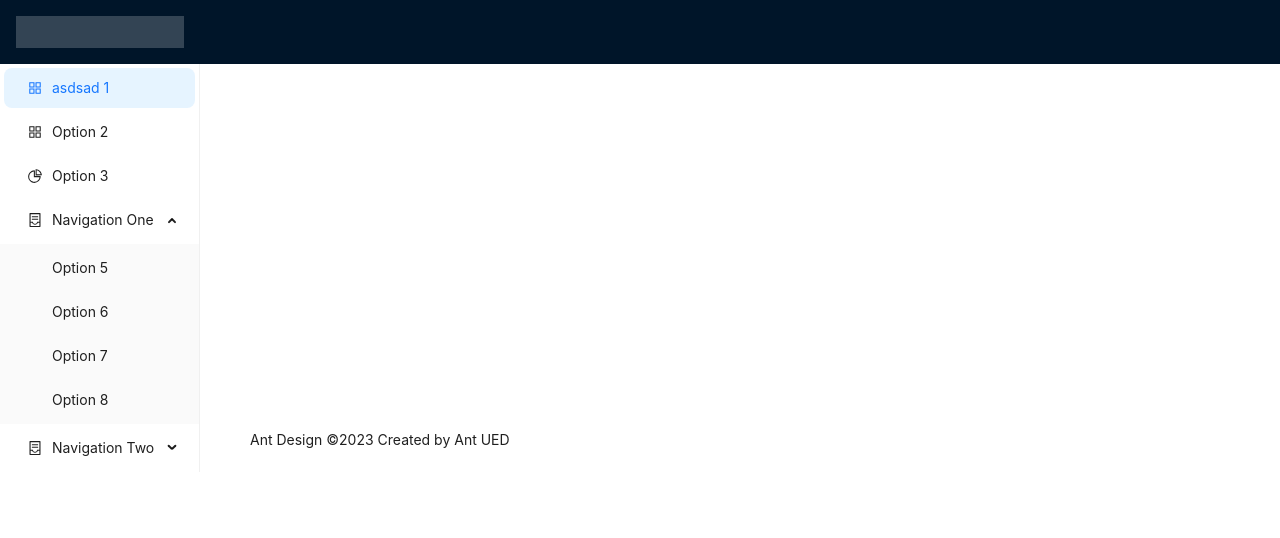
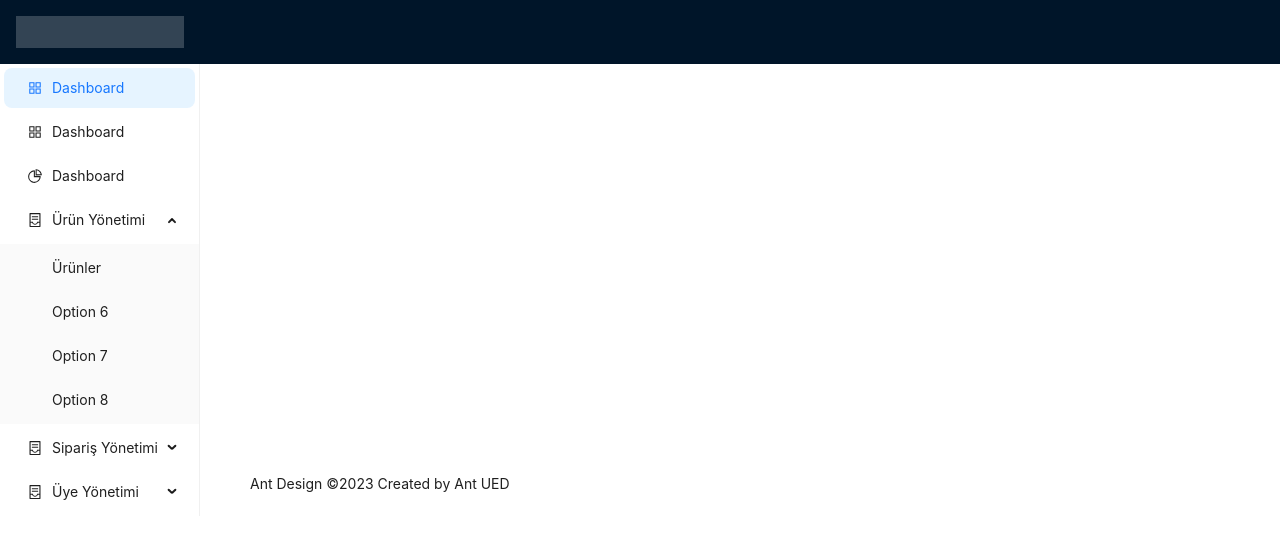
Before and after one commit to aloneclb/ECommerce-React-Client, a React (Create React App) app: page /admin in a window 1280 px wide. Shown: the top 538 px of the page. Built offline with nearby package versions, Linux system fonts and the light colour scheme.

Commit message:
Layout düzenlemesi

```diff
--- a/src/Admin/AdminPage.js
+++ b/src/Admin/AdminPage.js
@@ -2,8 +2,9 @@ import "./AdminPage.scss"
 import React from 'react'
 import { Outlet } from 'react-router-dom'
 import { Layout } from 'antd';
-import Sidebar from './Layout/Sidebar'
-const { Header, Content, Footer, Sider } = Layout;
+import SidebarLayout from './Layout/SidebarLayout'
+import HeaderLayout from "./Layout/HeaderLayout";
+const { Content, Footer, Sider } = Layout;
 
 function AdminPage() {
 	return (
@@ -19,10 +20,10 @@ function AdminPage() {
 					console.log(collapsed, type);
 				}}
 			>
-				<Sidebar/>
+				<SidebarLayout/>
 			</Sider>
 			<Layout className="bg-white">
-				<Header style={{ padding: 0 }} />
+				<HeaderLayout />
 				<Content className="bg-white" style={{ margin: '24px 16px 0'}}>
 
 					<Outlet />
--- /dev/null
+++ b/src/Admin/Layout/HeaderLayout.js
@@ -0,0 +1,13 @@
+import React from 'react'
+import { Layout } from 'antd';
+const { Header } = Layout;
+
+function HeaderLayout() {
+	return (
+		<div>
+			<Header style={{ padding: 0 }} />
+		</div>
+	)
+}
+
+export default HeaderLayout
--- a/src/Admin/Layout/Sidebar.js
+++ /dev/null
@@ -1,62 +0,0 @@
-import { useState } from 'react';
-import { Button, Menu } from 'antd';
-import {
-	AppstoreOutlined,
-	ContainerOutlined,
-	MenuFoldOutlined,
-	MenuUnfoldOutlined,
-	PieChartOutlined } from '@ant-design/icons';
-
-
-function getItem(label, key, icon, children, type) {
-	return {
-		key,
-		icon,
-		children,
-		label,
-		type,
-	};
-}
-
-const items = [
-	getItem('asdsad 1', '1', <AppstoreOutlined />),
-	getItem('Option 2', '2', <AppstoreOutlined />),
-	getItem('Option 3', '3', <PieChartOutlined />),
-	getItem('Navigation One', 'sub1', <ContainerOutlined />, [
-		getItem('Option 5', '5'),
-		getItem('Option 6', '6'),
-		getItem('Option 7', '7'),
-		getItem('Option 8', '8'),
-	]),
-	getItem('Navigation Two', 'sub2', <ContainerOutlined />, [
-		getItem('Option 9', '9'),
-		getItem('Option 10', '10'),
-		getItem('Submenu', 'sub3', null, [getItem('Option 11', '11'), getItem('Option 12', '12')]),
-	]),
-];
-
-
-const Sidebar = () => {
-	const [collapsed, setCollapsed] = useState(false);
-	const toggleCollapsed = () => {
-		setCollapsed(!collapsed);
-	 };
-
-	return (
-		<div>
-			<div className="logo" />
-			{/* <Button type="primary" onClick={toggleCollapsed} style={{ marginBottom: 16 }}>
-				{collapsed ? <MenuUnfoldOutlined /> : <MenuFoldOutlined />}
-			</Button> */}
-
-			<Menu defaultSelectedKeys={['1']}
-				defaultOpenKeys={['sub1']}
-				mode="inline"
-				theme="light"
-				inlineCollapsed={collapsed}
-				items={items} />
-		</div>
-  )
-}
-
-export default Sidebar
--- /dev/null
+++ b/src/Admin/Layout/SidebarLayout.js
@@ -0,0 +1,69 @@
+import { useState } from 'react';
+import { Button, Menu } from 'antd';
+import {
+	AppstoreOutlined,
+	ContainerOutlined,
+	MenuFoldOutlined,
+	MenuUnfoldOutlined,
+	PieChartOutlined } from '@ant-design/icons';
+
+
+function getItem(label, key, icon, children, type) {
+	return {
+		key,
+		icon,
+		children,
+		label,
+		type,
+	};
+}
+
+const items = [
+	getItem('Dashboard', '1', <AppstoreOutlined />),
+	getItem('Dashboard', '2', <AppstoreOutlined />),
+	getItem('Dashboard', '3', <PieChartOutlined />),
+	getItem('Ürün Yönetimi', 'sub1', <ContainerOutlined />, [
+		getItem('Ürünler', '5'),
+		getItem('Option 6', '6'),
+		getItem('Option 7', '7'),
+		getItem('Option 8', '8'),
+	]),
+	getItem('Sipariş Yönetimi', 'sub2', <ContainerOutlined />, [
+		getItem('Option 9', '9'),
+		getItem('Option 10', '10'),
+		getItem('Submenu', 'sub3', null, [getItem('Option 11', '11'), getItem('Option 12', '12')]),
+	]),
+	getItem('Üye Yönetimi', 'sub2', <ContainerOutlined />, [
+		getItem('Option 9', '9'),
+		getItem('Option 10', '10'),
+		getItem('Submenu', 'sub3', null, [getItem('Option 11', '11'), getItem('Option 12', '12')]),
+	]),
+];
+
+
+const SidebarLayout = () => {
+	const [collapsed, setCollapsed] = useState(false);
+
+	return (
+		<div>
+			<div className="logo"/>
+			<Menu defaultSelectedKeys={['1']}
+				defaultOpenKeys={['sub1']}
+				mode="inline"
+				theme="light"
+				inlineCollapsed={collapsed}
+				items={items} />
+		</div>
+  )
+}
+
+export default SidebarLayout
+
+
+
+	// const toggleCollapsed = () => {
+	// 	setCollapsed(!collapsed);
+	//  };
+			{/* <Button type="primary" onClick={toggleCollapsed} style={{ marginBottom: 16 }}>
+				{collapsed ? <MenuUnfoldOutlined /> : <MenuFoldOutlined />}
+			</Button> */}
```
